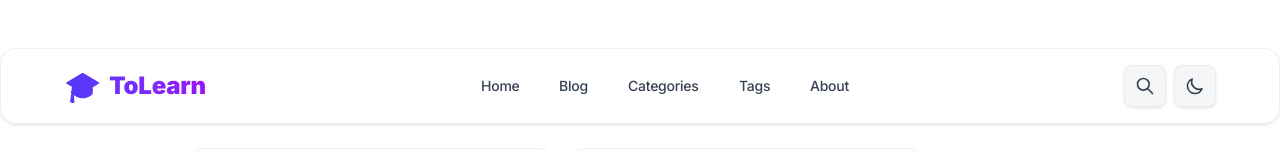
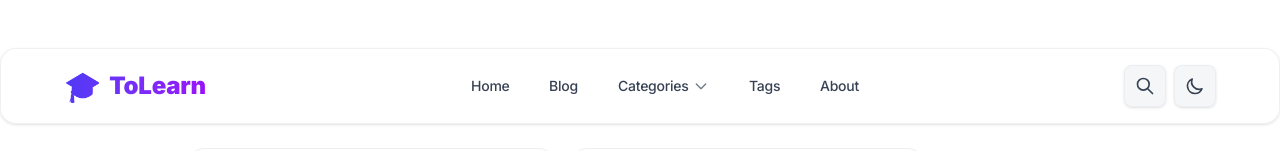
Before and after one commit to leoli77521/portfolio-starter-kit, a Next.js app: page /blog in a window 1280 px wide. Shown: the top 151 px of the page. Built offline with nearby package versions, Linux system fonts and the light colour scheme.

Commit message:
feat: implement dropdown menu for categories in navbar

```diff
--- a/app/components/category-filter.tsx
+++ b/app/components/category-filter.tsx
@@ -10,7 +10,7 @@ interface CategoryFilterProps {
   currentCategory: Category
 }
 
-const categories: CategoryConfig[] = [
+export const categories: CategoryConfig[] = [
   { name: 'All', color: 'gray', emoji: '📚' },
   { name: 'AI Technology', color: 'blue', emoji: '🤖' },
   { name: 'Web Development', color: 'green', emoji: '💻' },
--- a/app/components/nav.tsx
+++ b/app/components/nav.tsx
@@ -5,6 +5,7 @@ import { usePathname } from 'next/navigation'
 import { MobileMenu } from './mobile-menu'
 import { Search } from './search'
 import { ThemeToggle } from './theme-toggle'
+import { categories } from './category-filter'
 
 const navItems = {
   '/': {
@@ -73,6 +74,54 @@ export function Navbar() {
           <nav className="hidden md:flex items-center gap-2" role="navigation" aria-label="Main navigation">
             {Object.entries(navItems).map(([path, { name, title }]) => {
               const isActive = pathname === path
+
+              if (path === '/categories') {
+                return (
+                  <div key={path} className="relative group">
+                    <Link
+                      href={path}
+                      className={`nav-link text-sm flex items-center gap-1 ${isActive || pathname?.startsWith('/categories/')
+                        ? 'text-indigo-600 dark:text-indigo-400 font-semibold'
+                        : ''
+                        }`}
+                      title={title}
+                      aria-label={title}
+                      aria-current={isActive ? 'page' : undefined}
+                    >
+                      {name}
+                      <svg
+                        className="w-4 h-4 transition-transform duration-200 group-hover:rotate-180 opacity-70"
+                        fill="none"
+                        viewBox="0 0 24 24"
+                        stroke="currentColor"
+                      >
+                        <path strokeLinecap="round" strokeLinejoin="round" strokeWidth={2} d="M19 9l-7 7-7-7" />
+                      </svg>
+                    </Link>
+
+                    {/* Dropdown Menu */}
+                    <div className="absolute left-1/2 -translate-x-1/2 top-full pt-4 opacity-0 invisible group-hover:opacity-100 group-hover:visible transition-all duration-200 transform group-hover:translate-y-0 translate-y-2 z-50 w-64">
+                      <div className="bg-white/90 dark:bg-slate-900/90 backdrop-blur-xl rounded-xl border border-gray-200/60 dark:border-indigo-500/20 shadow-xl dark:shadow-[0_10px_40px_rgba(0,0,0,0.4)] overflow-hidden p-2">
+                        <div className="flex flex-col gap-1">
+                          {categories.map((cat) => (
+                            <Link
+                              key={cat.name}
+                              href={`/categories/${cat.name.toLowerCase().replace(/\s+/g, '-')}`}
+                              className="flex items-center gap-3 px-3 py-2.5 rounded-lg hover:bg-indigo-50 dark:hover:bg-indigo-900/30 transition-colors group/item"
+                            >
+                              <span className="text-xl group-hover/item:scale-110 transition-transform duration-200">{cat.emoji}</span>
+                              <span className="text-sm font-medium text-gray-700 dark:text-gray-200 group-hover/item:text-indigo-600 dark:group-hover/item:text-indigo-300">
+                                {cat.name}
+                              </span>
+                            </Link>
+                          ))}
+                        </div>
+                      </div>
+                    </div>
+                  </div>
+                )
+              }
+
               return (
                 <Link
                   key={path}
```
